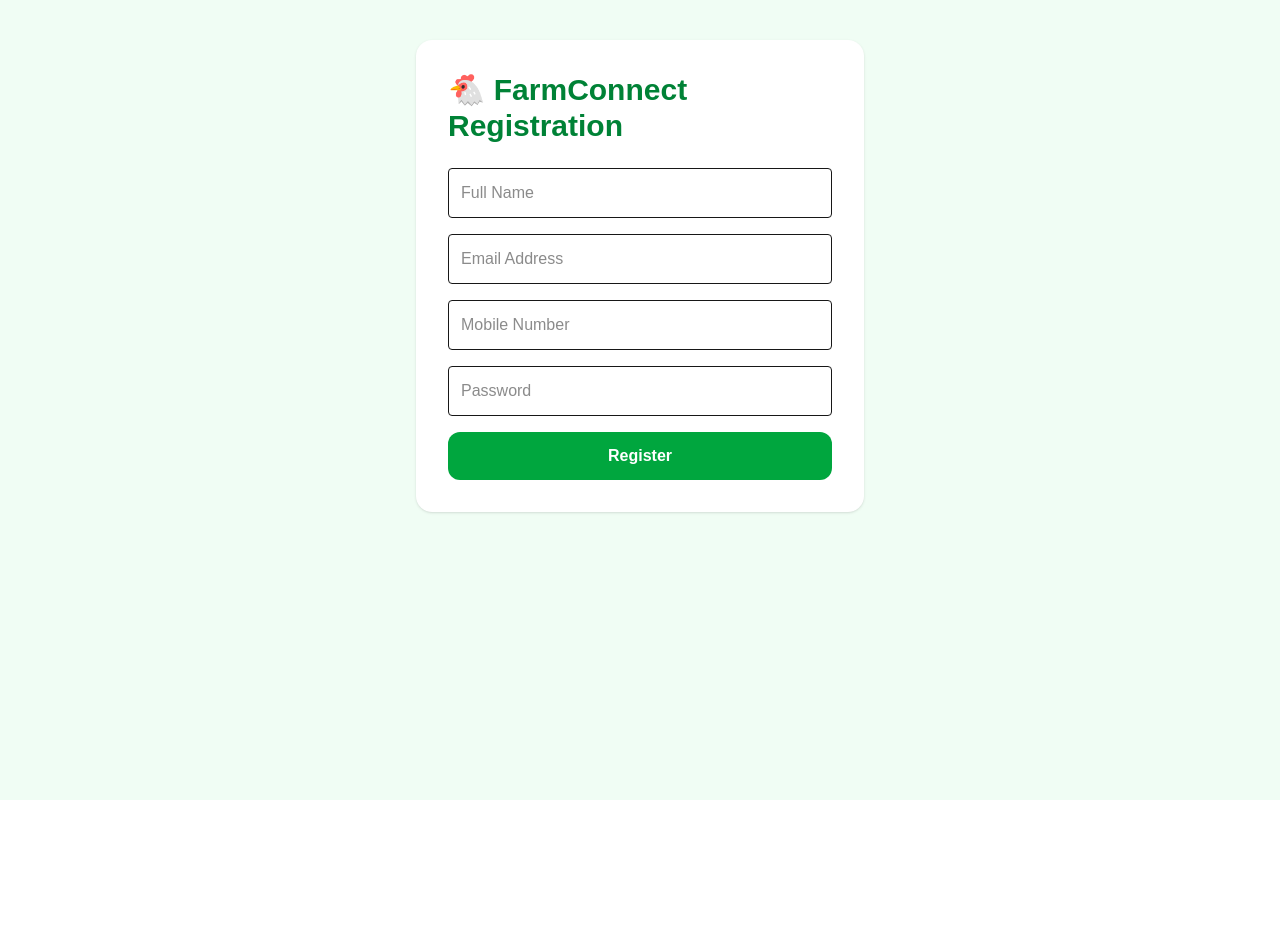
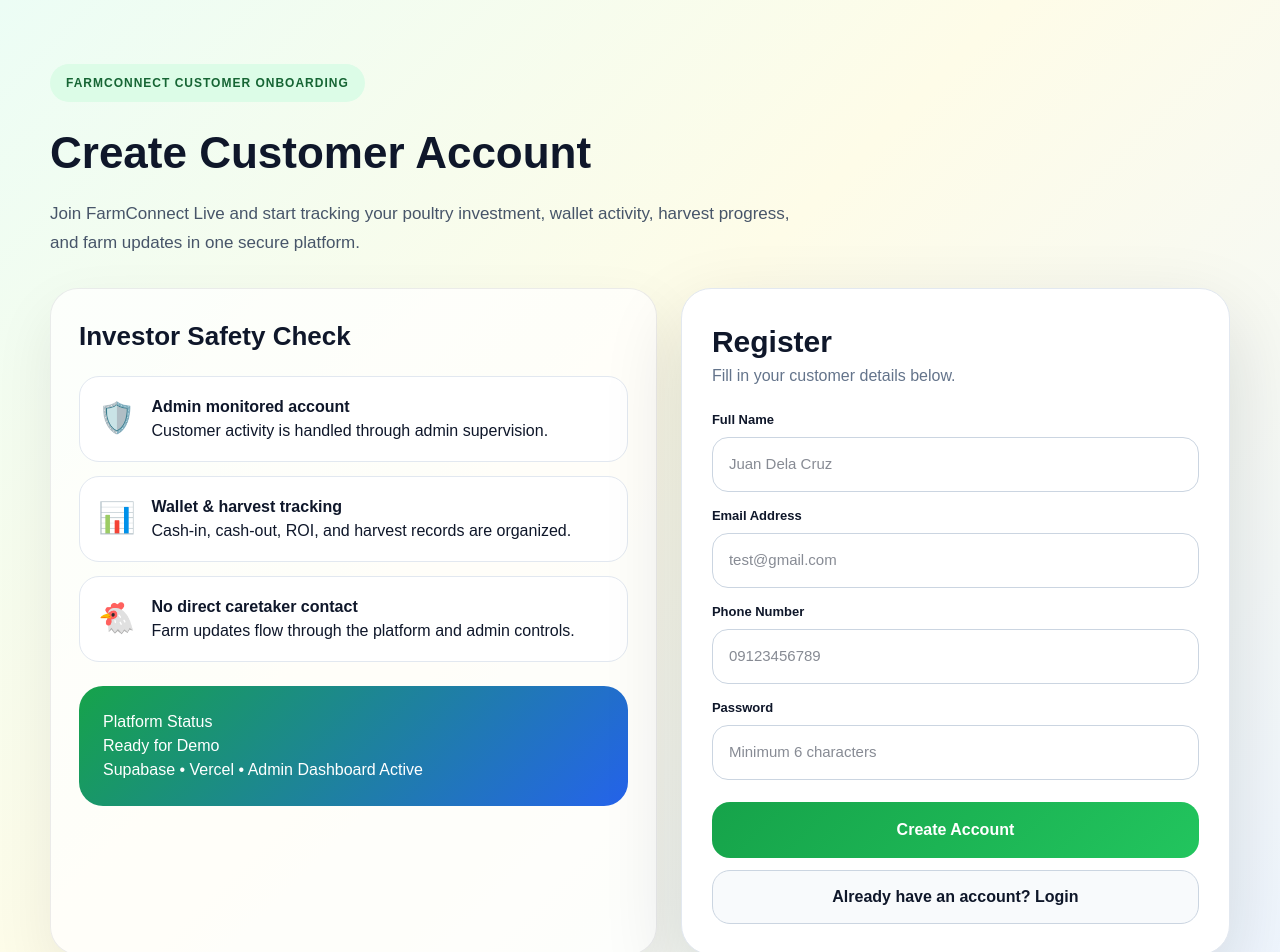
Before and after one commit to tinaleung74-blip/farmconnect-live, a Next.js app: page /customer/register in a window 1280 px wide. Shown: the top 952 px of the page. Before the commit the page ends 800 px from the top, so only its background shows below. Built offline with nearby package versions, Linux system fonts and the light colour scheme.

Commit message:
Improve customer register UI

```diff
--- a/app/customer/register/page.tsx
+++ b/app/customer/register/page.tsx
@@ -4,7 +4,7 @@
 import { useRouter } from "next/navigation";
 import { supabase } from "@/lib/supabase";
 
-export default function RegisterPage() {
+export default function CustomerRegisterPage() {
   const router = useRouter();
 
   const [fullName, setFullName] = useState("");
@@ -13,98 +13,322 @@
   const [password, setPassword] = useState("");
 
   const [loading, setLoading] = useState(false);
+  const [message, setMessage] = useState("");
 
   async function handleRegister() {
-    if (!fullName || !email || !phone || !password) {
-      alert("Please complete all fields");
+    setMessage("");
+
+    const cleanName = fullName.trim();
+    const cleanEmail = email.trim().toLowerCase();
+    const cleanPhone = phone.trim();
+    const cleanPassword = password.trim();
+
+    if (!cleanName || !cleanEmail || !cleanPhone || !cleanPassword) {
+      setMessage("Please complete all required fields.");
       return;
     }
 
-    try {
-      setLoading(true);
-
-      const { data: existingUser } = await supabase
-        .from("profiles")
-        .select("id")
-        .eq("email", email)
-        .maybeSingle();
-
-      if (existingUser) {
-        alert("Email already registered");
+    if (cleanPassword.length < 6) {
+      setMessage("Password must be at least 6 characters.");
       return;
     }
 
-      const { error } = await supabase.from("profiles").insert({
-        full_name: fullName,
-        email,
-        mobile: phone,
-        password_hash: password,
-        role: "subscriber",
-      });
+    setLoading(true);
 
-      if (error) {
-        console.error(error);
-        alert(error.message);
+    try {
+      const { data: existing } = await supabase
+        .from("profiles")
+        .select("id,email,phone")
+        .or(`email.eq.${cleanEmail},phone.eq.${cleanPhone}`)
+        .maybeSingle();
+
+      if (existing) {
+        setMessage("Email or phone number is already registered.");
+        setLoading(false);
         return;
       }
 
-      alert("Registration successful!");
+      const { data, error } = await supabase
+        .from("profiles")
+        .insert([
+          {
+            full_name: cleanName,
+            email: cleanEmail,
+            phone: cleanPhone,
+            password: cleanPassword,
+            wallet_balance: 0,
+          },
+        ])
+        .select()
+        .single();
 
-      router.push("/customer/login");
+      if (error) {
+        setMessage(error.message);
+        setLoading(false);
+        return;
+      }
+
+      localStorage.setItem("farmconnect_user", JSON.stringify(data));
+      router.push("/customer/dashboard");
     } catch (err) {
-      console.error(err);
-      alert("Registration failed");
-    } finally {
+      setMessage("Something went wrong. Please try again.");
       setLoading(false);
     }
   }
 
   return (
-    <main className="min-h-screen bg-green-50 p-10">
-      <div className="max-w-md mx-auto bg-white p-8 rounded-2xl shadow">
+    <main style={page}>
+      <section style={hero}>
+        <div style={badge}>FARMCONNECT CUSTOMER ONBOARDING</div>
 
-        <h1 className="text-3xl font-bold text-green-700 mb-6">
-          🐔 FarmConnect Registration
-        </h1>
+        <h1 style={title}>Create Customer Account</h1>
 
+        <p style={subtitle}>
+          Join FarmConnect Live and start tracking your poultry investment,
+          wallet activity, harvest progress, and farm updates in one secure
+          platform.
+        </p>
+
+        <div style={grid}>
+          <div style={leftPanel}>
+            <h2 style={panelTitle}>Investor Safety Check</h2>
+
+            <div style={riskCard}>
+              <span style={riskIcon}>🛡️</span>
+              <div>
+                <b>Admin monitored account</b>
+                <p>Customer activity is handled through admin supervision.</p>
+              </div>
+            </div>
+
+            <div style={riskCard}>
+              <span style={riskIcon}>📊</span>
+              <div>
+                <b>Wallet & harvest tracking</b>
+                <p>Cash-in, cash-out, ROI, and harvest records are organized.</p>
+              </div>
+            </div>
+
+            <div style={riskCard}>
+              <span style={riskIcon}>🐔</span>
+              <div>
+                <b>No direct caretaker contact</b>
+                <p>Farm updates flow through the platform and admin controls.</p>
+              </div>
+            </div>
+
+            <div style={statusBox}>
+              <p>Platform Status</p>
+              <h3>Ready for Demo</h3>
+              <span>Supabase • Vercel • Admin Dashboard Active</span>
+            </div>
+          </div>
+
+          <div style={card}>
+            <h2 style={formTitle}>Register</h2>
+            <p style={formSubtitle}>Fill in your customer details below.</p>
+
+            <label style={label}>Full Name</label>
             <input
-          className="w-full border p-3 rounded mb-4"
-          placeholder="Full Name"
+              style={input}
               value={fullName}
               onChange={(e) => setFullName(e.target.value)}
+              placeholder="Juan Dela Cruz"
             />
 
+            <label style={label}>Email Address</label>
             <input
-          className="w-full border p-3 rounded mb-4"
-          placeholder="Email Address"
+              style={input}
               value={email}
               onChange={(e) => setEmail(e.target.value)}
+              placeholder="test@gmail.com"
             />
 
+            <label style={label}>Phone Number</label>
             <input
-          className="w-full border p-3 rounded mb-4"
-          placeholder="Mobile Number"
+              style={input}
               value={phone}
               onChange={(e) => setPhone(e.target.value)}
+              placeholder="09123456789"
             />
 
+            <label style={label}>Password</label>
             <input
+              style={input}
               type="password"
-          className="w-full border p-3 rounded mb-4"
-          placeholder="Password"
               value={password}
               onChange={(e) => setPassword(e.target.value)}
+              placeholder="Minimum 6 characters"
             />
 
-        <button
-          onClick={handleRegister}
-          disabled={loading}
-          className="w-full bg-green-600 text-white p-3 rounded-xl font-semibold"
-        >
-          {loading ? "Creating Account..." : "Register"}
+            {message && <p style={errorBox}>{message}</p>}
+
+            <button style={button} onClick={handleRegister} disabled={loading}>
+              {loading ? "Creating Account..." : "Create Account"}
             </button>
 
+            <button
+              style={secondaryButton}
+              onClick={() => router.push("/customer/login")}
+            >
+              Already have an account? Login
+            </button>
           </div>
+        </div>
+      </section>
     </main>
   );
 }
+
+const page: React.CSSProperties = {
+  minHeight: "100vh",
+  background:
+    "linear-gradient(135deg, #ecfdf5 0%, #fefce8 45%, #eff6ff 100%)",
+  padding: 24,
+  color: "#0f172a",
+};
+
+const hero: React.CSSProperties = {
+  maxWidth: 1180,
+  margin: "0 auto",
+  paddingTop: 40,
+};
+
+const badge: React.CSSProperties = {
+  display: "inline-block",
+  background: "#dcfce7",
+  color: "#166534",
+  padding: "10px 16px",
+  borderRadius: 999,
+  fontWeight: 800,
+  fontSize: 12,
+  letterSpacing: 1,
+  marginBottom: 18,
+};
+
+const title: React.CSSProperties = {
+  fontSize: 44,
+  fontWeight: 900,
+  margin: 0,
+};
+
+const subtitle: React.CSSProperties = {
+  maxWidth: 740,
+  color: "#475569",
+  fontSize: 17,
+  lineHeight: 1.7,
+  marginTop: 14,
+  marginBottom: 30,
+};
+
+const grid: React.CSSProperties = {
+  display: "grid",
+  gridTemplateColumns: "1.05fr 0.95fr",
+  gap: 24,
+};
+
+const leftPanel: React.CSSProperties = {
+  background: "rgba(255,255,255,0.72)",
+  border: "1px solid rgba(15,23,42,0.08)",
+  borderRadius: 28,
+  padding: 28,
+  boxShadow: "0 25px 60px rgba(15,23,42,0.08)",
+};
+
+const panelTitle: React.CSSProperties = {
+  fontSize: 26,
+  fontWeight: 900,
+  marginBottom: 20,
+};
+
+const riskCard: React.CSSProperties = {
+  display: "flex",
+  gap: 16,
+  background: "white",
+  borderRadius: 20,
+  padding: 18,
+  marginBottom: 14,
+  border: "1px solid #e2e8f0",
+};
+
+const riskIcon: React.CSSProperties = {
+  fontSize: 30,
+};
+
+const statusBox: React.CSSProperties = {
+  marginTop: 24,
+  background: "linear-gradient(135deg, #16a34a, #2563eb)",
+  color: "white",
+  borderRadius: 24,
+  padding: 24,
+};
+
+const card: React.CSSProperties = {
+  background: "white",
+  borderRadius: 30,
+  padding: 30,
+  boxShadow: "0 30px 80px rgba(15,23,42,0.14)",
+  border: "1px solid #e2e8f0",
+};
+
+const formTitle: React.CSSProperties = {
+  fontSize: 30,
+  fontWeight: 900,
+  margin: 0,
+};
+
+const formSubtitle: React.CSSProperties = {
+  color: "#64748b",
+  marginBottom: 22,
+};
+
+const label: React.CSSProperties = {
+  display: "block",
+  fontSize: 13,
+  fontWeight: 800,
+  marginBottom: 8,
+  marginTop: 14,
+};
+
+const input: React.CSSProperties = {
+  width: "100%",
+  padding: "15px 16px",
+  borderRadius: 16,
+  border: "1px solid #cbd5e1",
+  fontSize: 15,
+  outline: "none",
+};
+
+const button: React.CSSProperties = {
+  width: "100%",
+  marginTop: 22,
+  padding: 16,
+  borderRadius: 18,
+  border: "none",
+  background: "linear-gradient(135deg, #16a34a, #22c55e)",
+  color: "white",
+  fontWeight: 900,
+  fontSize: 16,
+  cursor: "pointer",
+};
+
+const secondaryButton: React.CSSProperties = {
+  width: "100%",
+  marginTop: 12,
+  padding: 14,
+  borderRadius: 18,
+  border: "1px solid #cbd5e1",
+  background: "#f8fafc",
+  color: "#0f172a",
+  fontWeight: 800,
+  cursor: "pointer",
+};
+
+const errorBox: React.CSSProperties = {
+  background: "#fee2e2",
+  color: "#991b1b",
+  padding: 12,
+  borderRadius: 14,
+  marginTop: 16,
+  fontWeight: 700,
+};
```
Lines whose indentation alone changed are shown as unchanged.
